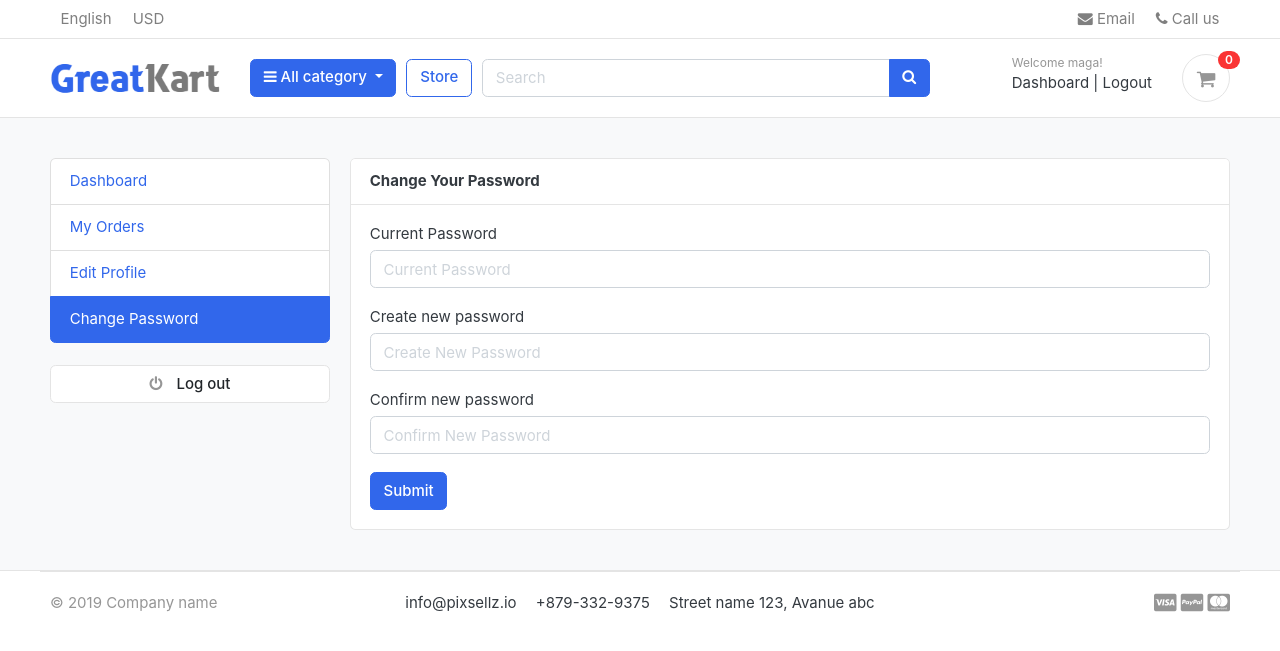
After one commit to mahammadmurad/ecommerce, a Django app: page /accounts/change_password/ in a window 1280 px wide. The commit adds this page. Shown: the top 651 px of the page. Run offline with Django 4.2, Linux system fonts and the light colour scheme; a user stored in the database is signed in; data comes from the database, SQL or seed files in the repository; both versions use the stored data as it was after the commit; some libraries are stand-ins or nearby versions; some web fonts are replaced.

Commit message:
change password created

```diff
--- a/accounts/urls.py
+++ b/accounts/urls.py
@@ -16,4 +16,5 @@ urlpatterns = [
 
     path('my_orders/', views.my_orders, name='my_orders'),
     path('edit_profile/', views.edit_profile, name='edit_profile'),
+    path('change_password/', views.change_password, name='change_password'),
 ]
--- a/accounts/views.py
+++ b/accounts/views.py
@@ -246,3 +246,28 @@ def edit_profile(request):
         'userprofile': userprofile,
     }
     return render(request, 'accounts/edit_profile.html', context)
+
+@login_required(login_url='login')
+def change_password(request):
+    if request.method == 'POST':
+        current_password = request.POST['current_password']
+        new_password = request.POST['new_password']
+        confirm_password = request.POST['confirm_password']
+
+        user = Account.objects.get(username__exact=request.user.username)
+
+        if new_password == confirm_password:
+            success = user.check_password(current_password)
+            if success:
+                user.set_password(new_password)
+                user.save()
+                # auth.logout(request)
+                messages.success(request, 'Password updated successfully.')
+                return redirect('change_password')
+            else:
+                messages.error(request, 'Please enter valid current password')
+                return redirect('change_password')
+        else:
+            messages.error(request, 'Password does not match!')
+            return redirect('change_password')
+    return render(request, 'accounts/change_password.html')
--- /dev/null
+++ b/templates/accounts/change_password.html
@@ -0,0 +1,52 @@
+{% extends 'base.html' %}
+
+
+{% block content %}
+
+<section class="section-conten padding-y bg">
+
+{% include 'includes/alerts.html' %}
+<div class="container">
+	<div class="row">
+	{% include 'includes/dashboard_sidebar.html' %}
+	<main class="col-md-9">
+		<article class="card">
+		<header class="card-header">
+			<strong class="d-inline-block mr-3">Change Your Password</strong>
+
+		</header>
+		<div class="card-body">
+			<div class="row">
+			<div class="col-md-12">
+				<form action="{% url 'change_password' %}" method="POST">
+					{% csrf_token %}
+
+					<div class="form-group">
+						<label>Current Password</label>
+						<input type="password" name="current_password" placeholder="Current Password" class="form-control" required>
+					</div>
+					<div class="form-group">
+						<label>Create new password</label>
+						<input type="password" name="new_password" placeholder="Create New Password" class="form-control" required>
+					</div>
+					<div class="form-group">
+						<label>Confirm new password</label>
+						<input type="password" name="confirm_password" placeholder="Confirm New Password" class="form-control" required>
+					</div>
+
+					<input type="submit" value="Submit" class="btn btn-primary">
+				</form>
+			</div>
+
+			</div> <!-- row.// -->
+		</div> <!-- card-body .// -->
+
+		</article> <!-- order-group.// -->
+	</main>
+</div> <!-- row.// -->
+</div>
+
+
+</section>
+
+{% endblock %}
--- a/templates/includes/dashboard_sidebar.html
+++ b/templates/includes/dashboard_sidebar.html
@@ -4,7 +4,7 @@
     <a class="list-group-item {% if '/accounts/' == request.path %}active{% endif %}" href="{% url 'dashboard' %}"> Dashboard </a>
     <a class="list-group-item {% if '/my_orders/' in request.path %}active{% endif %}" href="{% url 'my_orders' %}"> My Orders </a>
     <a class="list-group-item {% if '/edit_profile/' in request.path %}active{% endif %}" href="{% url 'edit_profile' %}"> Edit Profile </a>
-    <a class="list-group-item" href="#"> Change Password </a>
+    <a class="list-group-item {% if '/change_password/' in request.path %}active{% endif %}" href="{% url 'change_password' %}"> Change Password </a>
   </ul>
   <br>
   <a class="btn btn-light btn-block" href="{% url 'logout' %}"> <i class="fa fa-power-off"></i> <span class="text">Log out</span> </a>
```
Also changed, not shown: db.sqlite3, media/userprofile/1_org_zoom.webp (added).
